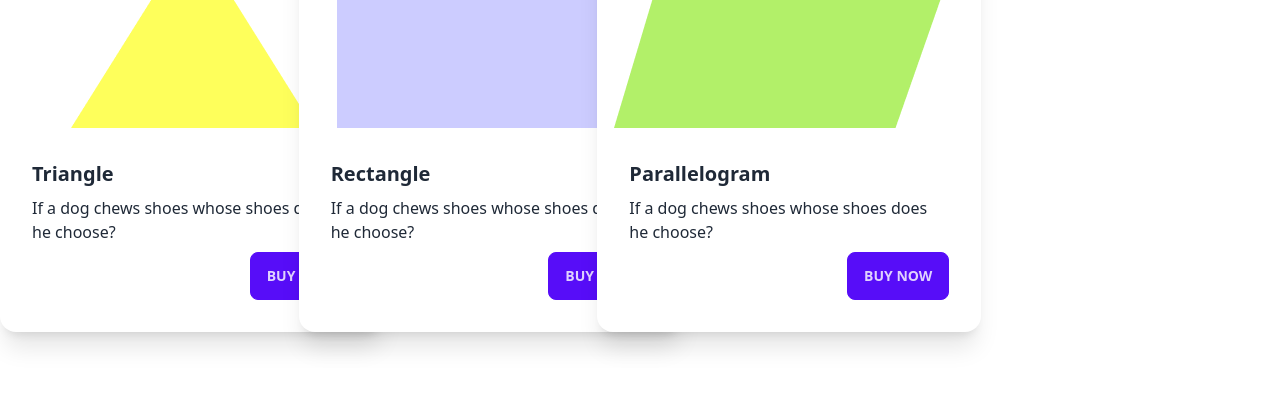
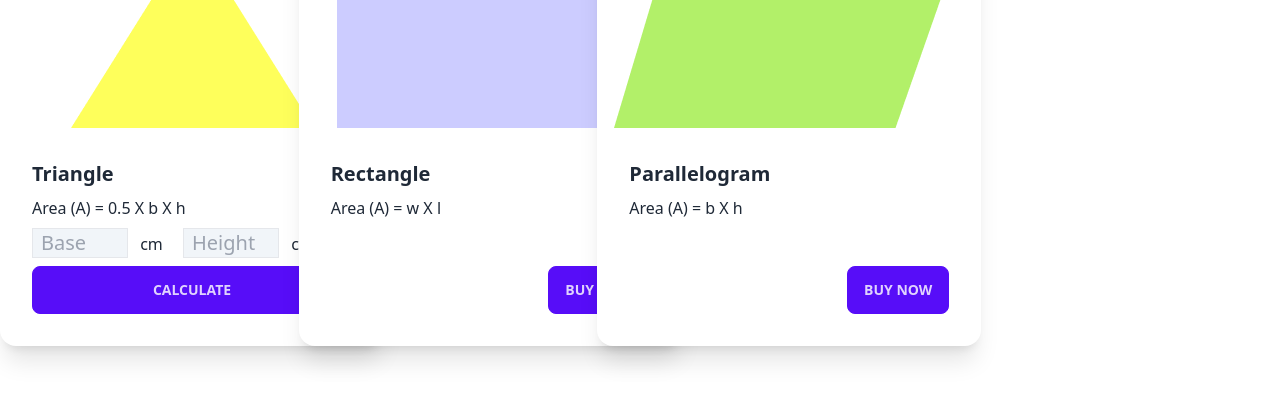
Before and after one commit to hmsmiraz/Geometry-Genius, a plain HTML site: page index.html in a window 1280 px wide. Shown: the part 66-474 px from the top of the page. Drawn offline with nearby package versions, Linux system fonts and the light colour scheme.

Commit message:
2nd commit

```diff
--- a/index.html
+++ b/index.html
@@ -26,9 +26,15 @@
                 <figure><img src="images/triangle.png" alt="Shoes" /></figure>
                 <div class="card-body">
                   <h2 class="card-title">Triangle</h2>
-                  <p>If a dog chews shoes whose shoes does he choose?</p>
-                  <div class="card-actions justify-end">
-                    <button class="btn btn-primary">Buy Now</button>
+                  <p>Area (A) = 0.5 X b X h</p>
+                  <p>
+                    <input id="triangle-base" class="border w-24 px-2 text-xl bg-slate-100" type="text" name="" placeholder="Base">
+                    <span class="ml-2" id="">cm</span>
+                    <input id="triangle-height" class=" ml-4 border w-24 px-2 text-xl bg-slate-100" type="text" name="" placeholder="Height">
+                    <span class="ml-2" id="">cm</span>
+                  </p>
+                  <div class="card-actions">
+                    <button onclick="calculateTriangleArea()" class="btn btn-primary w-full">Calculate</button>
                   </div>
                 </div>
               </div>
@@ -37,7 +43,7 @@
                 <figure><img src="images/rectangle.png" alt="Shoes" /></figure>
                 <div class="card-body">
                   <h2 class="card-title">Rectangle</h2>
-                  <p>If a dog chews shoes whose shoes does he choose?</p>
+                  <p>Area (A) = w X l</p>
                   <div class="card-actions justify-end">
                     <button class="btn btn-primary">Buy Now</button>
                   </div>
@@ -48,7 +54,7 @@
                 <figure><img src="images/parallelogram.png" alt="Shoes" /></figure>
                 <div class="card-body">
                   <h2 class="card-title">Parallelogram</h2>
-                  <p>If a dog chews shoes whose shoes does he choose?</p>
+                  <p>Area (A) = b X h</p>
                   <div class="card-actions justify-end">
                     <button class="btn btn-primary">Buy Now</button>
                   </div>
@@ -63,5 +69,6 @@
 
       </div>
     </main>
+    <script src="scripts/area-calculator.js"></script>
   </body>
 </html>
--- /dev/null
+++ b/scripts/area-calculator.js
@@ -0,0 +1,12 @@
+function calculateTriangleArea(){
+    // get base value
+    const baseField = document.getElementById('triangle-base');
+    const baseValueText = baseField.value;
+    const base = parseFloat(baseValueText);
+
+    // get height value
+    const heightField = document.getElementById('triangle-height');
+    const heightValueText = heightField.value;
+    const height = parseFloat(heightValueText);
+    console.log(base,height);
+}
```
